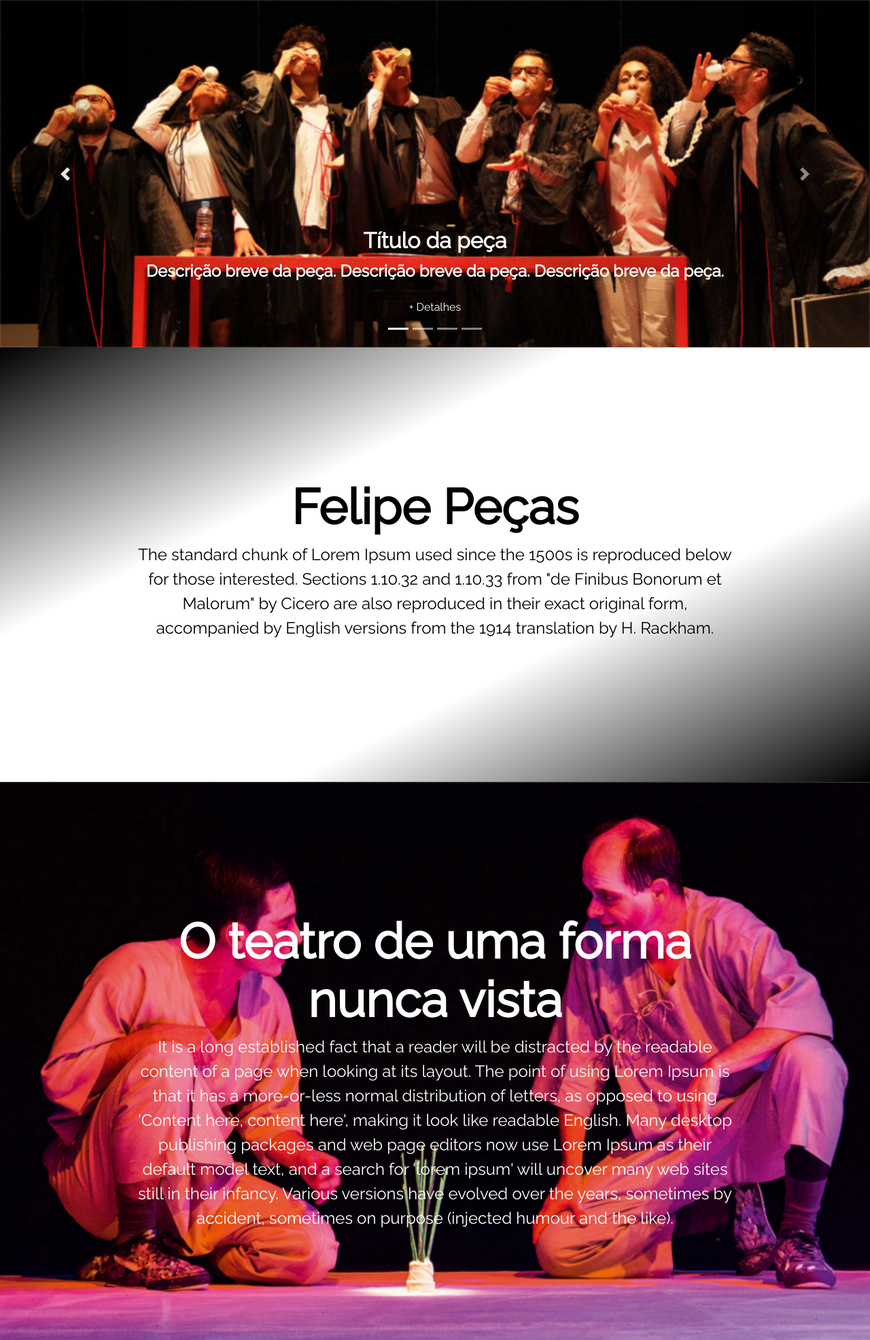
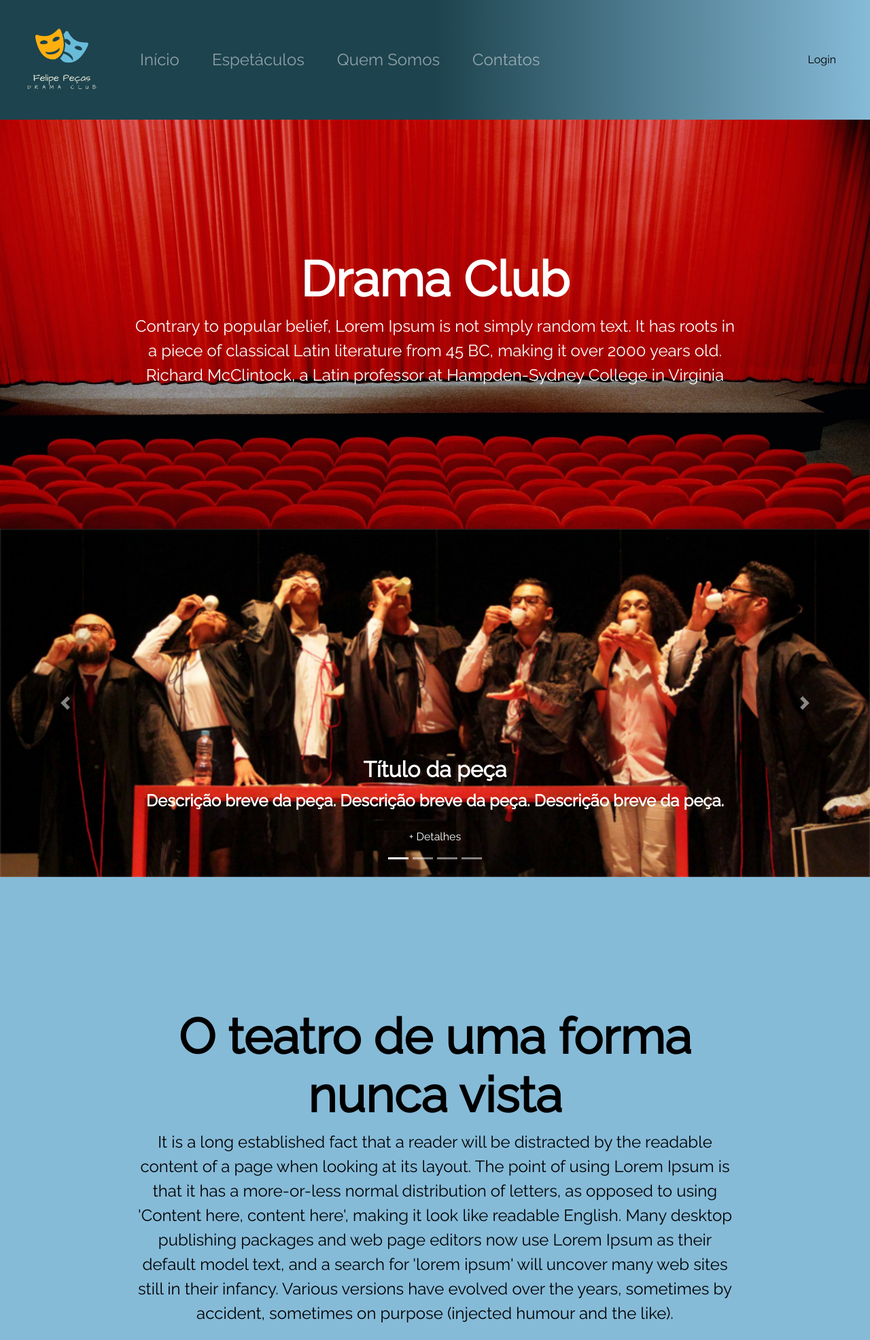
Before and after one commit to dennerEfisio/Equipe-4-Trainee-2019.2, a PHP site: page /home.html in a window 1280 px wide. Shown: the top 1971 px of the page at 68% size. After the commit the page ends 1946 px from the top, so only its background shows below. Run offline with PHP 8.4, Linux system fonts and the light colour scheme.

Commit message:
Adição da navbar e mudança no layout

```diff
--- a/view/css/style.css
+++ b/view/css/style.css
@@ -1,7 +1,116 @@
+.navFont {
+    font-size: 24px;
+    animation-name: navbar-top;
+    animation-duration: 1.5s;
+}
+
+.linkLogin {
+    position: relative;
+    padding: 10px;
+    border-radius: 30%;
+    text-align: center;
+    background: transparent;
+    border: 0;
+}
+
+.navbar-color {
+    background-image: linear-gradient(to right, #1d434e, #1d434e, #86BBD8);
+}
+
+.navbar-color {
+    background-image: linear-gradient(to right, #1d434e, #1d434e, #86BBD8);
+}
+
+.titulo-modal {
+    background-color: #F6AE2D;
+    padding-left: 40%;
+}
+
+.titulo-modal h3 {
+    font-family: 'Raleway', sans-serif;
+    font-weight: 700;
+    color: white;
+    font-size: 30px;
+    text-transform: uppercase;
+    text-align: center;
+}
+
+.fechar {
+    position: absolute;
+    top: 18px;
+    right: 20px;
+    width: 48px;
+    height: 45px;
+    color: rgb(255, 255, 255);
+    font-family: 'Relaway', sans-serif;
+    cursor: pointer;
+    box-shadow: 0 4px 4px 0 rgba (0, 0, 0, .3);
+}
+
+.modal-body {
+    padding: 7%;
+}
+
+@keyframes navbar-top {
+    0% {
+        opacity: 0;
+        margin-left: 10%;
+    }
+    100% {
+        opacity: 1;
+        margin-left: 0;
+    }
+}
+
+.botaoModal {
+    font-family: 'Raleway', sans-serif;
+    font-size: 16px;
+    color: white;
+    background: #F6AE2D;
+    border: none;
+    margin: 0 auto;
+    display: block;
+}
+
+.botaoModal:hover {
+    color: black;
+    background: #F6AE2D !important;
+    outline: none;
+    border: none;
+}
+
+.botaoModal:focus {
+    color: black;
+    background: #F26419 !important;
+    outline: none;
+    border: none;
+}
+
+.botaoModal:active {
+    color: black;
+    background: #F26419 !important;
+    outline: none;
+    border: none;
+}
+
+@keyframes modal {
+    from {
+        opacity: 0;
+        transform: translate3d(0, -60px, 0);
+    }
+    to {
+        opacity: 1;
+        transform: translate3d(0, 0, 0)
+    }
+}
+
+.modal.fade {
+    animation-name: modal;
+    animation-duration: 1s;
+}
+
 .parallax1 {
-    background-image: linear-gradient(to right bottom, black, white, white, black);
-    background-position: center top;
-    background-attachment: fixed;
+    background-color: #86BBD8;
     color: black;
     width: 100%;
     padding: 15%;
@@ -47,7 +156,7 @@
 }
 
 .parallax2 {
-    background-image: url(../imgs/peca-teatro1.2.jpg);
+    background-image: url(../imgs/teatro.jpg);
     background-position: center top;
     background-repeat: no-repeat;
     background-size: cover;
@@ -68,9 +177,6 @@
 }
 
 .parallax3 {
-    background-image: linear-gradient(to left bottom, black, white, white, black);
-    background-position: center top;
-    background-attachment: fixed;
     color: black;
     padding: 15%;
     text-align: center;
--- a/view/home.html
+++ b/view/home.html
@@ -15,6 +15,90 @@
 </head>
 
 <body>
+    <nav class="navbar navbar-expand-xl navbar-dark navbar-color">
+        <a class="navbar-brand" href="#">
+            <img src="imgs/Felipe_Peças.png" width="150">
+        </a>
+
+        <button class="navbar-toggler" type="button" data-toggle="collapse" data-target="#menu" aria-controls="menu" aria-expanded="false" aria-label="Toggle navigation">
+                    <spam class="navbar-toggler-icon"></spam>
+                </button>
+
+        <div class="collapse navbar-collapse" id="menu">
+            <ul class="navbar-nav navFont">
+                <li class="nav-item mr-3 ml-3">
+
+                    <a class="nav-link text-center" href="#">Início</a>
+
+                </li>
+
+                <li class="nav-item mr-3 ml-3">
+
+                    <a class="nav-link text-center" href="#">Espetáculos</a>
+
+                </li>
+
+                <li class="nav-item mr-3 ml-3">
+
+                    <a class="nav-link text-center" href="#">Quem Somos</a>
+
+                </li>
+
+                <li class="nav-item mr-3 ml-3">
+
+                    <a class="nav-link text-center" href="#">Contatos</a>
+
+                </li>
+
+            </ul>
+            <div class="navbar-nav ml-auto">
+                <button type="button" class="ml-4 mr-4 align-self-center linkLogin" data-toggle="modal" data-target="#myModal">Login</button>
+                <div class="modal fade" id="myModal" role="dialog">
+                    <div class="modal-dialog">
+                        <div class="modal-content">
+                            <div class="modal-header titulo-modal">
+                                <button type="button" class="close fechar" data-dismiss="modal">&#9747;</button>
+                                <h3 class="modal-title">Login</h3>
+                                <hr>
+                            </div>
+                            <div class="modal-body">
+                                <form>
+                                    <div class="form-group">
+                                        <label for="email">Email:</label>
+                                        <input type="text" class="form-control" id="email" required>
+                                    </div>
+                                    <div class="form-group">
+                                        <label for="senha">Senha:</label>
+                                        <input type="password" class="form-control" id="senha" required>
+                                    </div>
+                                    <div class="botao" tabindex="0">
+                                        <button type="submit" class="btn btn-primary botaoModal">Login</button>
+                                    </div>
+                                </form>
+                            </div>
+                        </div>
+
+                    </div>
+                </div>
+            </div>
+
+        </div>
+
+    </nav>
+
+
+
+
+
+    <div class="parallax2">
+        <div class="conteudo" id="conteudo2">
+            <h1 id="titulo2"><strong>Drama Club</strong></h1>
+            <p id="texto2">Contrary to popular belief, Lorem Ipsum is not simply random text. It has roots in a piece of classical Latin literature from 45 BC, making it over 2000 years old. Richard McClintock, a Latin professor at Hampden-Sydney College in Virginia</p>
+        </div>
+
+
+    </div>
+
     <div class="produtosHome">
         <div class="carousel slide carousel-fade" id="carouselProdutos" data-ride="carousel">
             <ol class="carousel-indicators">
@@ -90,36 +174,17 @@
             </a>
         </div>
     </div>
+
     <div class="parallax1" id="parallax1">
         <div class="conteudo" id="conteudo1">
-            <h1 id="titulo1"><strong>Felipe Peças</strong></h1>
-            <p id="texto1">The standard chunk of Lorem Ipsum used since the 1500s is reproduced below for those interested. Sections 1.10.32 and 1.10.33 from "de Finibus Bonorum et Malorum" by Cicero are also reproduced in their exact original form, accompanied by English
-                versions from the 1914 translation by H. Rackham.</p>
-        </div>
-
-    </div>
-
-
-
-    <div class="parallax2">
-        <div class="conteudo" id="conteudo2">
-            <h1 id="titulo2"><strong>O teatro de uma forma nunca vista</strong></h1>
-            <p id="texto2">It is a long established fact that a reader will be distracted by the readable content of a page when looking at its layout. The point of using Lorem Ipsum is that it has a more-or-less normal distribution of letters, as opposed to using 'Content
+            <h1 id="titulo1"><strong>O teatro de uma forma nunca vista</strong></h1>
+            <p id="texto1">It is a long established fact that a reader will be distracted by the readable content of a page when looking at its layout. The point of using Lorem Ipsum is that it has a more-or-less normal distribution of letters, as opposed to using 'Content
                 here, content here', making it look like readable English. Many desktop publishing packages and web page editors now use Lorem Ipsum as their default model text, and a search for 'lorem ipsum' will uncover many web sites still in their
                 infancy. Various versions have evolved over the years, sometimes by accident, sometimes on purpose (injected humour and the like).</p>
         </div>
 
-
     </div>
-    <div class="parallax3">
-        <div class="conteudo" id="conteudo3">
-            <h1 id="titulo3"><strong>Drama Club</strong></h1>
-            <p id="texto3">Contrary to popular belief, Lorem Ipsum is not simply random text. It has roots in a piece of classical Latin literature from 45 BC, making it over 2000 years old. Richard McClintock, a Latin professor at Hampden-Sydney College in Virginia</p>
-        </div>
-    </div>
-
-
-    <!-- Scripts -->
+    <!-- Scripts-->
     <script src="js/jquery.js"></script>
     <script src="js/bootstrap.js"></script>
     <script src="js/popper.js"></script>
--- a/view/js/script.js
+++ b/view/js/script.js
@@ -2,7 +2,6 @@ document.addEventListener("scroll", function() {
 
     var cont1 = document.getElementById("conteudo1");
     var cont2 = document.getElementById("conteudo2");
-    var cont3 = document.getElementById("conteudo3");
 
     var ALTURA = window.innerHeight;
     var LARGURA = window.innerWidth;
@@ -12,8 +11,6 @@ document.addEventListener("scroll", function() {
         cont1.className += " acao";
     if (scrollY + ALTURA > cont2.offsetTop)
         cont2.className += " acao";
-    if (scrollY + ALTURA > cont3.offsetTop)
-        cont3.className += " acao";
 
 })
 
```
Also changed, not shown: view/imgs/Felipe_Peças.png (added), view/imgs/teatro.jpg (added).
